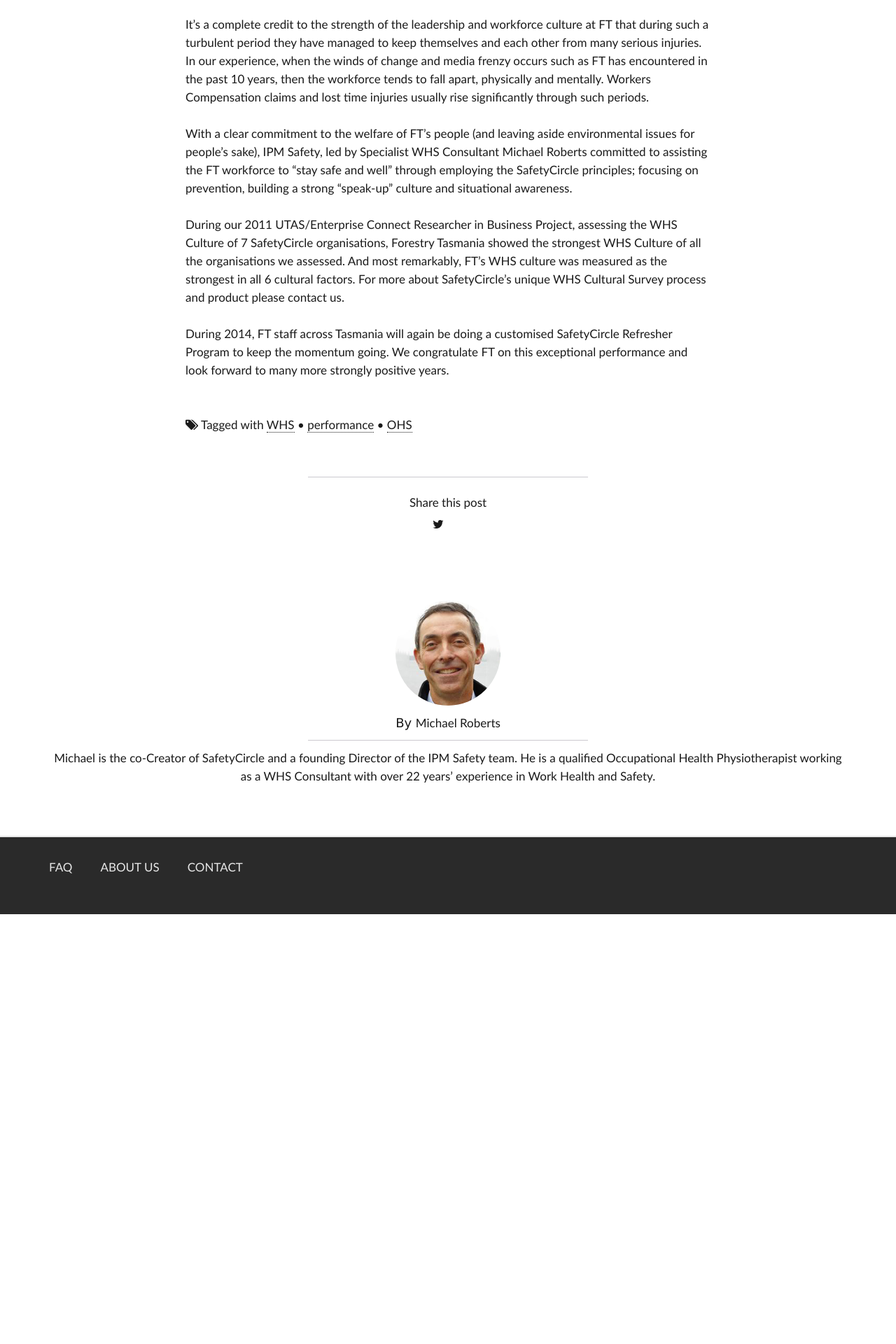
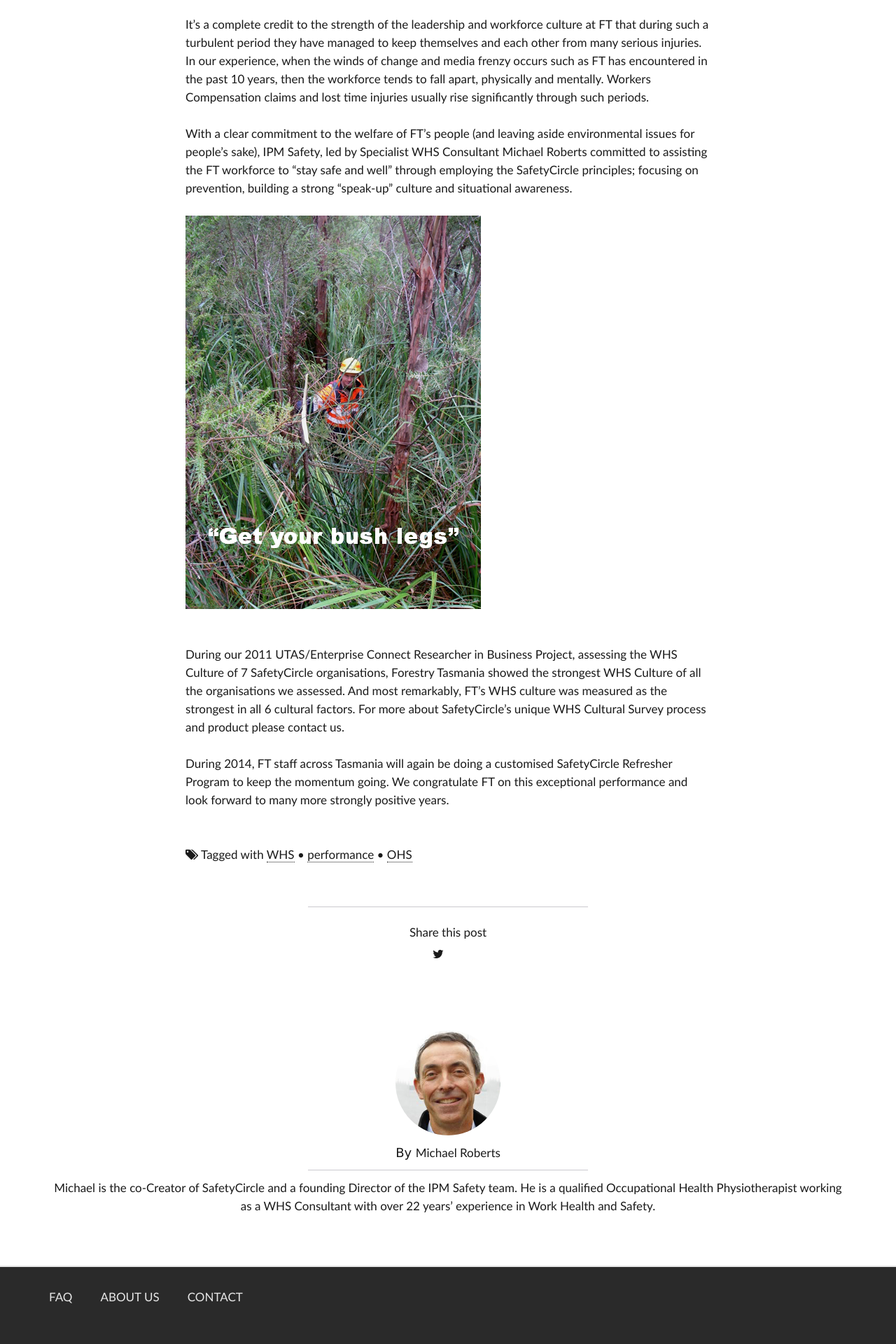
Before and after one commit to safetycircle/website, a Jekyll site: the page built from _posts/2014-04-04-wow-that-s-an-amazing-trend.md, in a window 1280 px wide. Shown: the part 1292-3212 px from the top of the page at 70% size. Built offline with Jekyll 4.4.1, drawn with Linux system fonts in a browser that asks for light colours; nearby versions of some CDN libraries; comment, search, counter and statistics services are not loaded; before the commit the page ends 2598 px from its top, so only the background shows below that.

Commit message:
Updated 2014-04-04-wow-that-s-an-amazing-trend.md

```diff
--- a/_posts/2014-04-04-wow-that-s-an-amazing-trend.md
+++ b/_posts/2014-04-04-wow-that-s-an-amazing-trend.md
@@ -19,11 +19,13 @@ IPM Safety first began working with FT in 1998 on a variety of injury management
 
 ![wow-thats-a-trend.jpg](/images/wow-thats-a-trend.jpg)
 
-
 It's a complete credit to the strength of the leadership and workforce culture at FT that during such a turbulent period they have managed to keep themselves and each other from many serious injuries. In our experience, when the winds of change and media frenzy occurs such as FT has encountered in the past 10 years, then the workforce tends to fall apart, physically and mentally. Workers Compensation claims and lost time injuries usually rise significantly through such periods.
 
 With a clear commitment to the welfare of FT's people (and leaving aside environmental issues for people's sake), IPM Safety, led by Specialist WHS Consultant Michael Roberts committed to assisting the FT workforce to "stay safe and well" through employing the SafetyCircle principles; focusing on prevention, building a strong "speak-up" culture and situational awareness.
 
+![forestry-worker.png](/images/forestry-worker.png)
+
+
 During our 2011 UTAS/Enterprise Connect Researcher in Business Project, assessing the WHS Culture of 7 SafetyCircle organisations, Forestry Tasmania showed the strongest WHS Culture of all the organisations we assessed. And most remarkably, FT's WHS culture was measured as the strongest in all 6 cultural factors. For more about SafetyCircle's unique WHS Cultural Survey process and product please contact us.
 
 During 2014, FT staff across Tasmania will again be doing a customised SafetyCircle Refresher Program to keep the momentum going. We congratulate FT on this exceptional performance and look forward to many more strongly positive years.
```
